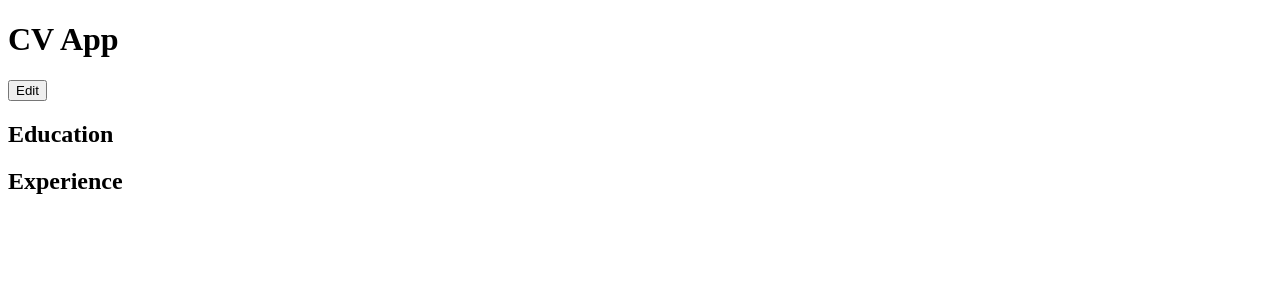
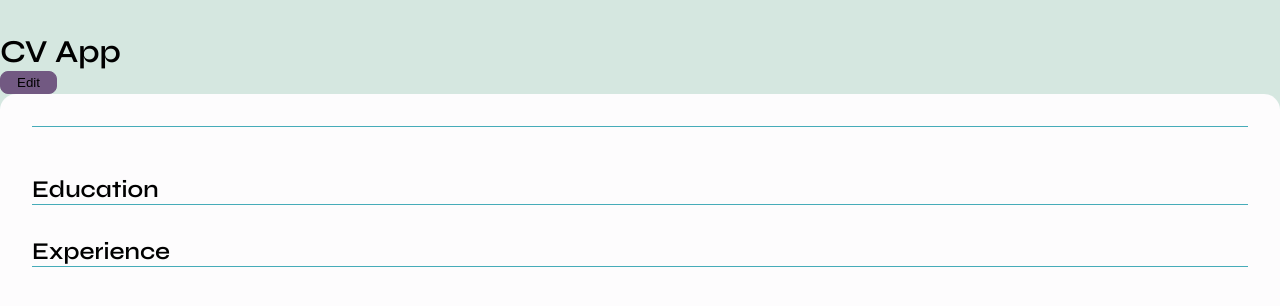
Before and after one commit to mmxwillow/cv-project-v2, a React (Vite) app in the folder cv-app/: page / in a window 1280 px wide. Shown: the top 306 px of the page. Built offline with nearby package versions, Linux system fonts and the light colour scheme; the HTML template or start-up script is replaced by a standard one.

Commit message:
Styled page

```diff
--- a/cv-app/src/styles/App.css
+++ b/cv-app/src/styles/App.css
@@ -0,0 +1,138 @@
+@import url('https://fonts.googleapis.com/css2?family=Inter:wght@300;400&family=Syne:wght@400;500;600&display=swap');
+
+:root {
+    --text: #000000;
+    --background: #fdfcfd;
+    --primary: #725982;
+    --secondary: #d5e7e0;
+    --accent: #46acb9;
+  }
+
+  @media (prefers-color-scheme: dark) {
+    :root{
+        --text: #fdfcfd;
+        --background: #191919;
+        --primary: #725982;
+        --secondary: #111;
+        --accent: #b5dee3;
+    }
+  }
+
+  *,
+  *::before,
+  *::after {
+    box-sizing: border-box;
+  }
+
+  * {
+    margin: 0;
+  }
+
+  html {
+    color-scheme: light dark;
+  }
+
+  h1, h2 {
+    font-family: Syne;
+  }
+
+  img {
+    max-width: 100%;
+    display: block;
+  }
+
+  body{
+    font-family: Inter, sans-serif;
+    padding: 2rem 0;
+    background-color: var(--secondary);
+    color: var(--text);
+  }
+
+  button{
+    padding: 0.2rem 1rem;
+    background-color: var(--primary);
+    border-radius: 0.5rem;
+    border:1px solid var(--primary);
+  }
+
+  input{
+    border:none;
+    border-block-end: 1px solid var(--accent);
+    color: var(--text);
+    padding:0.2rem 1rem;
+    background: none;
+  }
+
+  .App {
+    display: grid;
+    grid-template-columns: clamp(200px, 90vw, 550px);
+    gap:1rem;
+    place-content: center;
+    text-align: center;
+  }
+
+  h2{
+    border-bottom: 1px solid var(--accent);
+  }
+
+  #cv{
+    padding:2rem;
+    aspect-ratio: 1/1.414;
+    background-color: var(--background);
+    border-radius: 1rem;
+  }
+
+  #cv>div{
+    padding-bottom: 2rem;
+  }
+
+  #cv>div, .education>div, .experience>div{
+    display:grid;
+    gap:1rem;
+  }
+
+  .general{
+    display:grid;
+    grid-template-columns: 1fr 1fr;
+  }
+
+  .general>h2{
+    grid-column: span 2;
+  }
+
+  .general>div{
+    display:flex;
+    justify-content: center;
+    line-height: 0.9;
+  }
+
+  .education-item, .experience-item{
+    display:grid;
+    grid-template-columns: 1fr min-content;
+    text-align: left;
+    gap:0 !important;
+  }
+
+  .education-item>div:first-child,
+  .experience-item>div:first-child{
+    font-size: 1.1rem;
+    font-weight: bold;
+    grid-column: span 2;
+    color: var(--accent);
+  }
+
+  .experience-item>div:last-child{
+    grid-column: span 2;
+    font-weight: 300;
+    text-align: justify;
+  }
+
+  .education-item>div,
+  .experience-item>div{
+    overflow: hidden;
+    text-overflow: ellipsis;
+  }
+
+  svg{
+    margin: 0 0.5rem;
+  }
--- a/cv-app/src/styles/index.css
+++ b/cv-app/src/styles/index.css
@@ -0,0 +1,8 @@
+body {
+    margin: 0;
+    font-family: -apple-system, BlinkMacSystemFont, 'Segoe UI', 'Roboto', 'Oxygen',
+      'Ubuntu', 'Cantarell', 'Fira Sans', 'Droid Sans', 'Helvetica Neue',
+      sans-serif;
+    -webkit-font-smoothing: antialiased;
+    -moz-osx-font-smoothing: grayscale;
+  }
```
